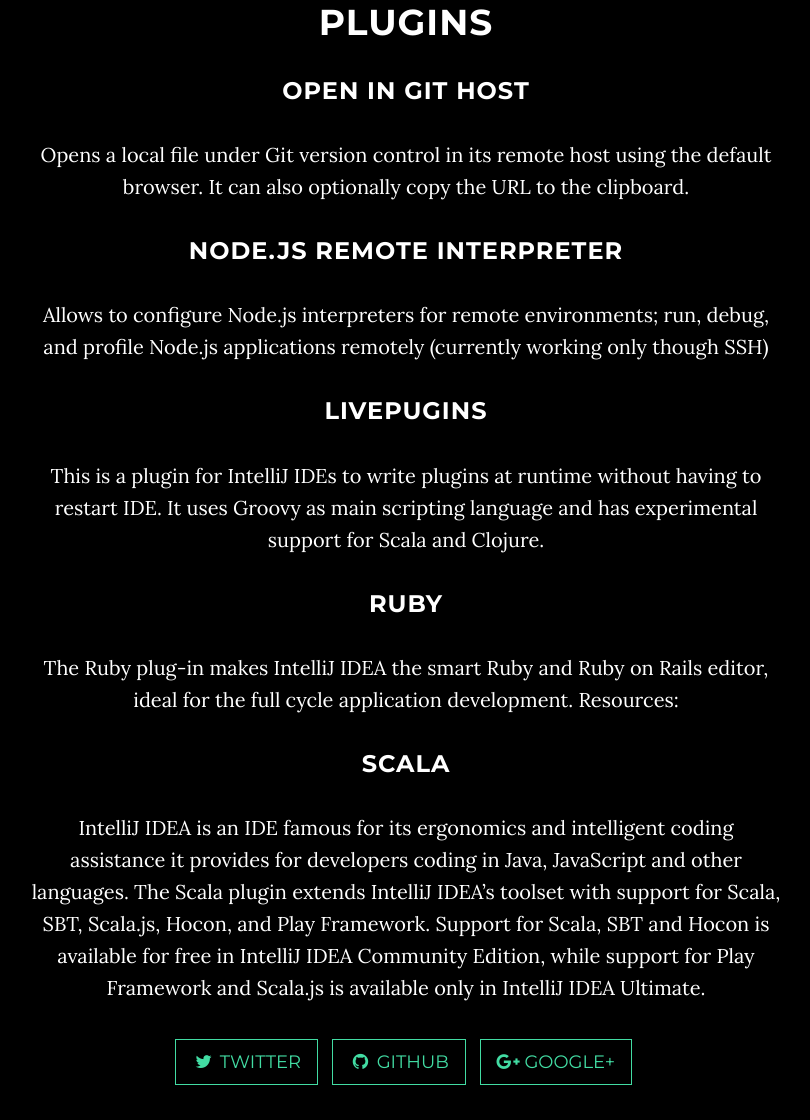
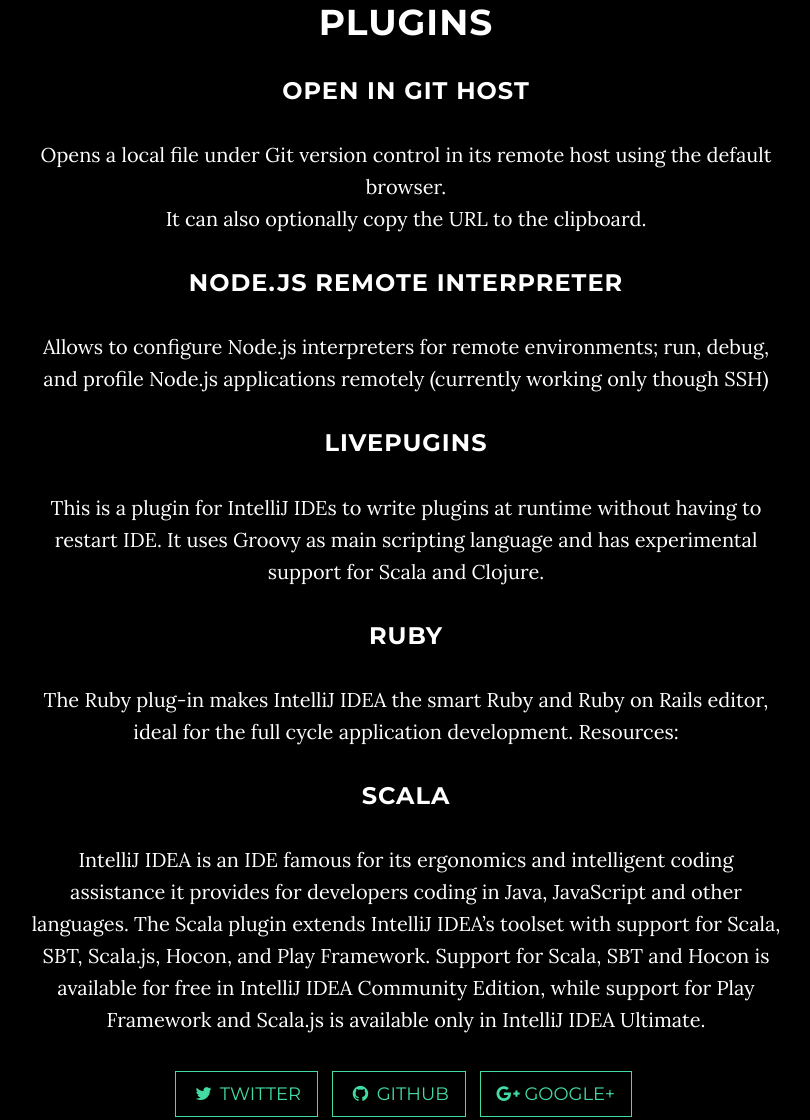
Before and after one commit to chadlof/IntelliJ, a plain HTML site: page index.html in a window 1280 px wide. Shown: the part 3724-4844 px from the top of the page, without its empty margins (234-1044 px from the left). Drawn offline with nearby package versions, Linux system fonts and the light colour scheme; some packages are replaced by stand-ins of ours; files that its build step writes are made by us from their sources; files whose address does not match are found by name.

Commit message:
Add files via upload

```diff
--- a/index.html
+++ b/index.html
@@ -152,7 +152,7 @@
                 <h1>Plugins</h1>
 
                 <h3>Open in Git host</h3>
-                <p>Opens a local file under Git version control in its remote host using the default browser. It can also optionally copy the URL to the clipboard. </p>
+                <p class="textWidth">Opens a local file under Git version control in its remote host using the default browser.<br> It can also optionally copy the URL to the clipboard. </p>
 
                 <h3>Node.js Remote Interpreter</h3>
                 <p>Allows to configure Node.js interpreters for remote environments;
@@ -160,13 +160,13 @@
                 (currently working only though SSH)</p>
 
                 <h3>LivePugins</h3>
-                <p>This is a plugin for IntelliJ IDEs to write plugins at runtime without having to restart IDE. It uses Groovy as main scripting language and has experimental support for Scala and Clojure.</p>
+                <p class="textWidth">This is a plugin for IntelliJ IDEs to write plugins at runtime without having to restart IDE. It uses Groovy as main scripting language and has experimental support for Scala and Clojure.</p>
 
                 <h3>Ruby</h3>
-                <p>The Ruby plug-in makes IntelliJ IDEA the smart Ruby and Ruby on Rails editor, ideal for the full cycle application development. Resources: </p>
+                <p class="textWidth">The Ruby plug-in makes IntelliJ IDEA the smart Ruby and Ruby on Rails editor, ideal for the full cycle application development. Resources: </p>
 
                 <h3>Scala</h3>
-                <p>IntelliJ IDEA is an IDE famous for its ergonomics and intelligent coding assistance it provides for developers coding in Java, JavaScript and other languages. The Scala plugin extends IntelliJ IDEA’s toolset with support for Scala, SBT, Scala.js, Hocon, and Play Framework. Support for Scala, SBT and Hocon is available for free in IntelliJ IDEA Community Edition, while support for Play Framework and Scala.js is available only in IntelliJ IDEA Ultimate.</p>
+                <p class="textWidth">IntelliJ IDEA is an IDE famous for its ergonomics and intelligent coding assistance it provides for developers coding in Java, JavaScript and other languages. The Scala plugin extends IntelliJ IDEA’s toolset with support for Scala, SBT, Scala.js, Hocon, and Play Framework. Support for Scala, SBT and Hocon is available for free in IntelliJ IDEA Community Edition, while support for Play Framework and Scala.js is available only in IntelliJ IDEA Ultimate.</p>
 <!--                <p><a href="mailto:feedback@startbootstrap.com">feedback@startbootstrap.com</a>-->
                 </p>
                 <ul class="list-inline banner-social-buttons">
```
